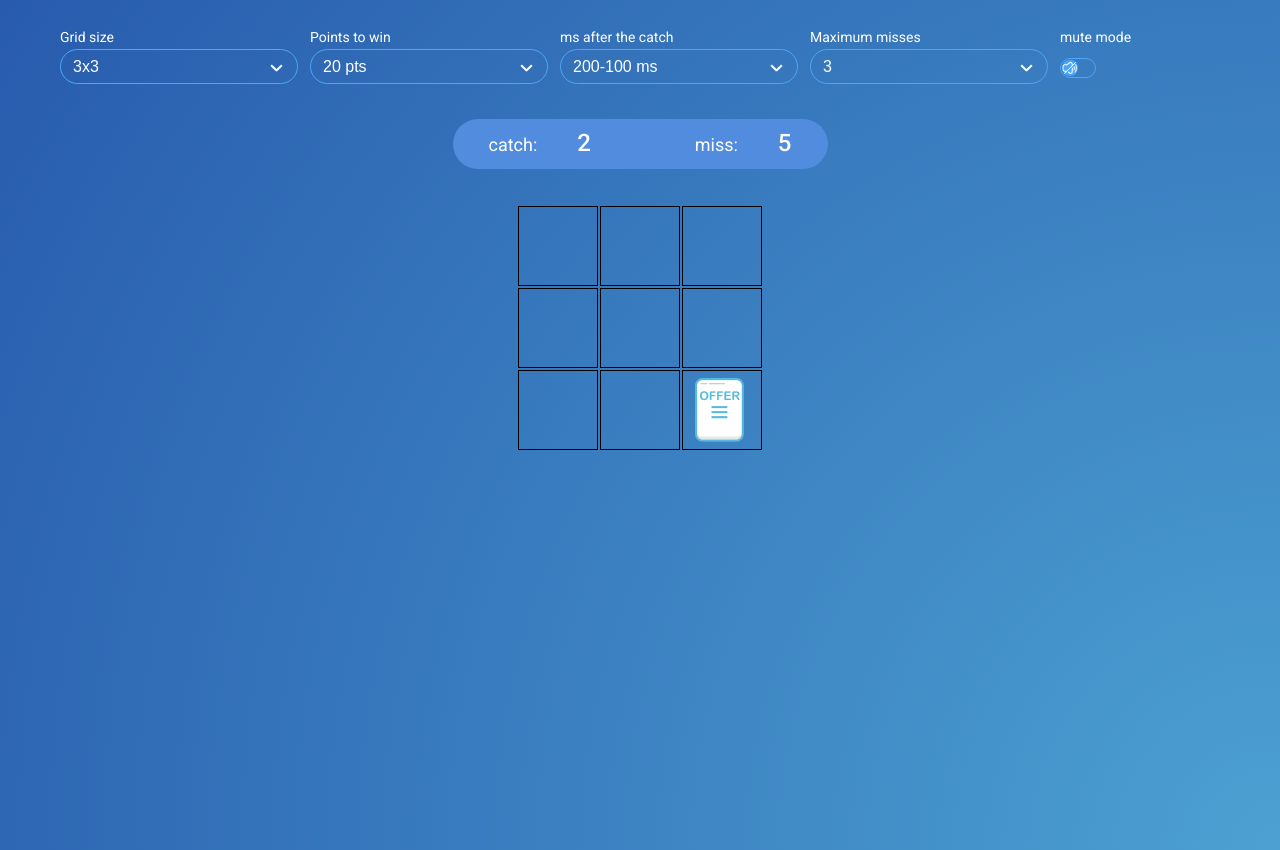
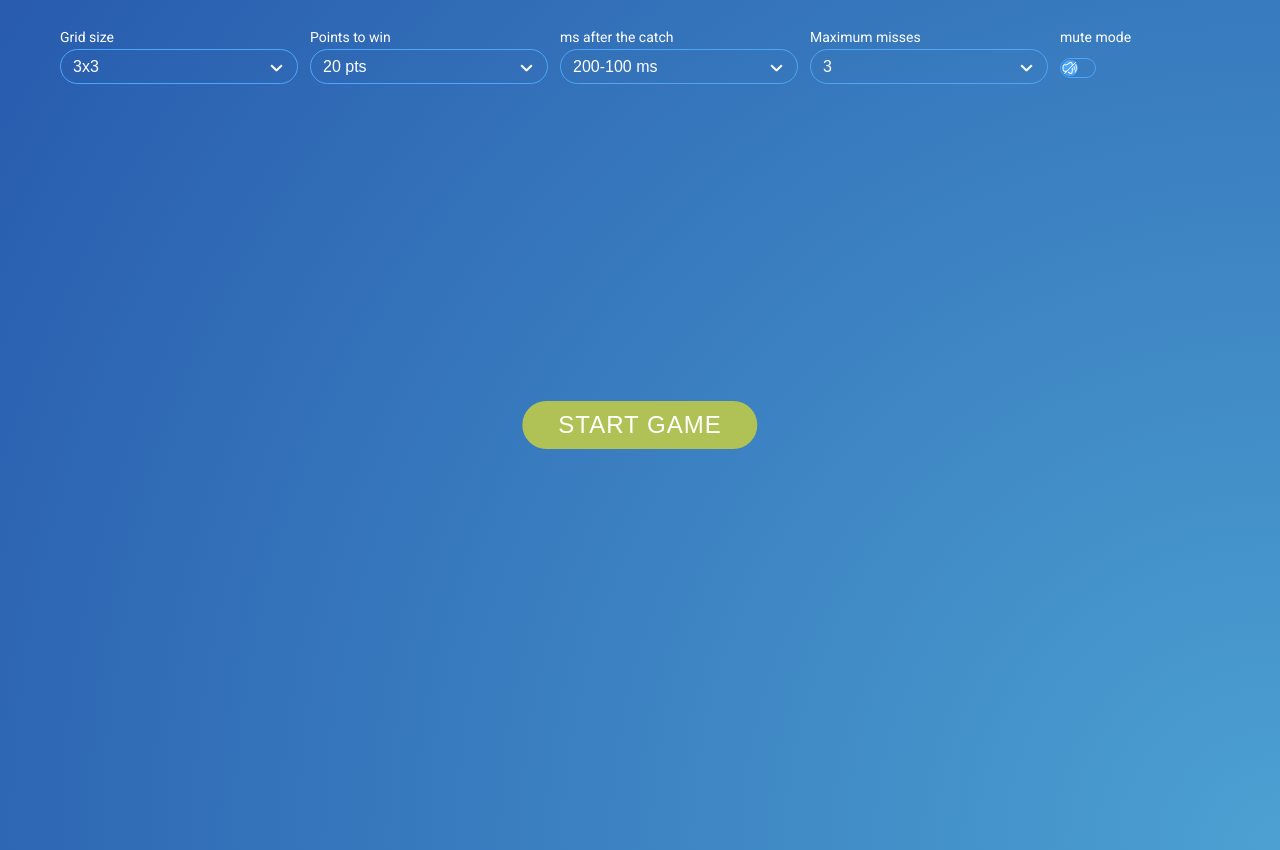
Before and after one commit to krutko77/catch_the_offer, a plain HTML site: page index.html in a window 1280 px wide. Drawn offline with Linux system fonts and the light colour scheme.

Commit message:
19/01/2024

```diff
--- a/data/game.data.js
+++ b/data/game.data.js
@@ -4,15 +4,12 @@ export const OFFER_STATUSES = {
 	caught: 'caught'
 }
 
-let selectRowsCount = 3;
-let selectColumnsCount = 3;
-
 export const data = {
 	// array for cells: cell = {x,y}
 	settings: {
-		rowsCount: selectRowsCount,
-		columnsCount: selectColumnsCount,
-		pointsToWin: 10,
+		rowsCount: 3,
+		columnsCount: 3,
+		pointsToWin: 20,
 		maximumMisses: 3,
 		decreaseDeltaInMs: 100,
 		isMuted: true
@@ -29,15 +26,15 @@ export const data = {
 		}
 	},
 	score: {
-		missCount: 3,
-		caughtCount: 2
+		missCount: 0,
+		caughtCount: 0
 	}
 }
 
 let subscribers = []
 
 function notify() {
-	subscribers.forEach(subscriber => subscriber())
+	subscribers.forEach(subscriber => subscriber());
 }
 
 export function subscribe(newSubscriber) {
@@ -45,18 +42,33 @@ export function subscribe(newSubscriber) {
 	/* console.log(subscribers.length) */
 }
 
-document.addEventListener('DOMContentLoaded', () => {
-	const selectElement = document.getElementById('gridSize');
+// изменение данных через настройки
+export function gridDimensions(selectGridElement) {
+	data.settings.rowsCount = Number(selectGridElement.value);
+	data.settings.columnsCount = Number(selectGridElement.value);
+}
 
-	selectElement.addEventListener("change", function () {
+export function pointsToWin(selectPointsElement) {
+	data.settings.pointsToWin = Number(selectPointsElement.value);
 
-		data.rowsCount = Number(selectElement.value);
-		data.columnsCount = Number(selectElement.value);
+	console.log("win", data.settings.pointsToWin)
+}
 
-		notify()
-	});
+export function decreaseDeltaInMs(selectMsAfterElement) {
+	data.settings.decreaseDeltaInMs = Number(selectMsAfterElement.value);
 
-})
+	console.log("ms", data.settings.decreaseDeltaInMs)
+}
+
+export function maximumMisses(selectMaxMissesElement) {
+	data.settings.maximumMisses = Number(selectMaxMissesElement.value);
+
+	console.log("maxMiss", data.settings.maximumMisses)
+}
+
+
+
+
 
 
 let stepIntervalId;
--- a/index.html
+++ b/index.html
@@ -15,7 +15,9 @@
 
 <body>
 	<div id="wrapper" class="wrapper">
+		<div id="container" class="container">
 
+		</div>
 	</div>
 	<script src="main.js" type="module"></script>
 </body>
--- a/main.js
+++ b/main.js
@@ -1,18 +1,19 @@
-import { Game } from './ui/game/game.component.js'
-import { subscribe } from './data/game.data.js'
-import { Player } from './sound/player.js'
-
-Player();
-
-// subscribe(renderApp);
-
-const wrapperElement = document.getElementById('wrapper');
+import { Settings } from './ui/game/settings/settings.component.js';
+import { settingsData } from '../../data/settings.data.js';
+import { Button } from './ui/game/button/button.component.js';
+import { changeSettings } from './ui/game/settings/settings.component.js';
 
 
+export const containerElement = document.getElementById('container');
+
 function renderApp() {
-	const gameElement = Game();
-	wrapperElement.innerHTML = "";
-	wrapperElement.append(gameElement);
+	const settingsElement = Settings(settingsData);
+	const buttonElement = Button();
+	containerElement.append(settingsElement);
+	changeSettings();
+	containerElement.append(buttonElement);
+
+	return
 }
 
 renderApp();
--- a/style.css
+++ b/style.css
@@ -113,6 +113,7 @@ select:-webkit-autofill:focus {
 }
 
 .container {
+	position: relative;
 	background: radial-gradient(circle at 100% 100%, #4ca1d2, #285bae);
 	-webkit-box-flex: 1;
 	-ms-flex: 1 1;
@@ -244,6 +245,34 @@ option {
 	background-image: url("./assets/images/mute-off.svg");
 }
 
+.start-button {
+	position: absolute;
+	top: 50%;
+	left: 50%;
+	transform: translate(-50%, -50%);
+	display: inline-block;
+	padding: 12px 36px;
+	border-radius: 24px;
+	font-weight: 500;
+	font-size: 24px;
+	letter-spacing: 1px;
+	text-transform: uppercase;
+	transition: all 0.3s ease;
+	background-color: #b0c255;
+	color: white;
+}
+
+.start-button:active {
+	transform: translate(-49%, -45%);
+}
+
+.game-wrapper {
+	display: flex;
+	flex-direction: column;
+	justify-content: center;
+	align-items: center;
+}
+
 .scores {
 	background-color: #528cde;
 	display: flex;
--- /dev/null
+++ b/ui/game/button/button.component.js
@@ -0,0 +1,21 @@
+import { Game } from "../game.component.js";
+import { containerElement } from '../../../main.js';
+import { subscribe } from "../../../data/game.data.js";
+
+export function Button() {
+	const container = document.createElement('button');
+	container.classList.add('start-button');
+	container.innerText = 'START GAME';
+	container.addEventListener('click', () => renderGame(container))
+
+	return container
+}
+
+/* subscribe(renderGame); */
+
+function renderGame(button) {
+	button.style.opacity = '0';
+
+	const gameElement = Game();
+	containerElement.append(gameElement);
+}
--- a/ui/game/game.component.js
+++ b/ui/game/game.component.js
@@ -1,20 +1,18 @@
-import { Settings } from './settings/settings.component.js';
+import { Player } from '../../sound/player.js';
 import { Scores } from './scores/scores.component.js';
 import { Grid } from './grid/grid.component.js';
-import { settingsData } from '../../data/settings.data.js';
 
 export function Game() {
-	const containerElement = document.createElement('div');
-	containerElement.classList.add('container');
+	Player();
 
-	const settingsElement = Settings(settingsData);
-	containerElement.append(settingsElement);
+	const container = document.createElement('div');
+	container.classList.add('game-wrapper');
 
 	const scoresElement = Scores();
-	containerElement.append(scoresElement);
+	container.append(scoresElement);
 
 	const gridElement = Grid();
-	containerElement.append(gridElement);
+	container.append(gridElement);
 
-	return containerElement;
+	return container;
 }
--- a/ui/game/grid/grid.component.js
+++ b/ui/game/grid/grid.component.js
@@ -6,8 +6,12 @@ export function Grid() {
 
 	for (let y = 0; y < data.settings.rowsCount; y++) {
 		const row = document.createElement('tr');
+		console.log(data.settings.rowsCount)
 
 		for (let x = 0; x < data.settings.columnsCount; x++) {
+
+			console.log(data.settings.columnsCount)
+
 			const cell = Cell(x, y);
 			row.append(cell);
 		}
--- a/ui/game/settings/select/select.component.js
+++ b/ui/game/settings/select/select.component.js
@@ -1,14 +1,14 @@
-export function Select(data) {
+export function Select(settingsData) {
 	const container = document.createElement('div');
 	container.classList.add('select-wrapper');
 	const selectSettingElement = document.createElement('select');
 	selectSettingElement.classList.add('select');
-	selectSettingElement.id = data.selectId;
+	selectSettingElement.id = settingsData.selectId;
 
-	for (let i = 0; i < data.values.length; i++) {
+	for (let i = 0; i < settingsData.values.length; i++) {
 		const selectItem = document.createElement('option');
-		selectItem.value = data.values[i];
-		let label = data.labels[i];
+		selectItem.value = settingsData.values[i];
+		let label = settingsData.labels[i];
 		selectItem.append(label);
 		selectSettingElement.append(selectItem);
 	}
--- a/ui/game/settings/settings.component.js
+++ b/ui/game/settings/settings.component.js
@@ -1,7 +1,11 @@
 import { Select } from './select/select.component.js';
 import { Switch } from './switch/switch.component.js';
+import { gridDimensions } from '../../../data/game.data.js';
+import { pointsToWin } from '../../../data/game.data.js';
+import { decreaseDeltaInMs } from '../../../data/game.data.js';
+import { maximumMisses } from '../../../data/game.data.js';
 
-export function Settings(data) {
+export function Settings(settingsData) {
 	const containerElement = document.createElement('div');
 	containerElement.classList.add('settings');
 
@@ -17,17 +21,40 @@ export function Settings(data) {
 		containerElement.append(SettingElement);
 	}
 
-	for (let i = 0; i < data.length; i++) {
-		if (data[i].title !== 'mute mode') {
-			let a = data[i];
-			let b = Select(data[i].controlData);
-			renderSettingElement(a, b);
+	for (let i = 0; i < settingsData.length; i++) {
+		if (settingsData[i].title !== 'mute mode') {
+			let data = settingsData[i];
+			let controlType = Select(settingsData[i].controlData);
+			renderSettingElement(data, controlType);
 		} else {
-			let a = data[i];
-			let b = Switch(data[i].controlData);
-			renderSettingElement(a, b);
+			let data = settingsData[i];
+			let controlType = Switch(settingsData[i].controlData);
+			renderSettingElement(data, controlType);
 		}
 	}
 
 	return containerElement;
 }
+
+export function changeSettings() {
+	const selectGridElement = document.getElementById('gridSize');
+	selectGridElement.addEventListener('click', () => {
+		gridDimensions(selectGridElement);
+	});
+
+	const selectPointsElement = document.getElementById('pointsToWin');
+	selectPointsElement.addEventListener('click', () => {
+		pointsToWin(selectPointsElement);
+	});
+
+	const selectMsAfterElement = document.getElementById('msAfterTheCatch');
+	selectMsAfterElement.addEventListener('click', () => {
+		decreaseDeltaInMs(selectMsAfterElement);
+	});
+
+	const selectMaxMissesElement = document.getElementById('maximumMisses');
+	selectMaxMissesElement.addEventListener('click', () => {
+		maximumMisses(selectMaxMissesElement);
+	});
+
+}
--- a/ui/game/settings/switch/switch.component.js
+++ b/ui/game/settings/switch/switch.component.js
@@ -1,4 +1,4 @@
-export function Switch(data) {
+export function Switch(settingsData) {
 	const container = document.createElement('label');
 	container.classList.add('checkbox');
 	container.htmlFor = 'checkbox';
@@ -6,7 +6,7 @@ export function Switch(data) {
 	const inputSwitchSettingElement = document.createElement('input');
 	inputSwitchSettingElement.classList.add('checkbox-input');
 	inputSwitchSettingElement.type = 'checkbox';
-	inputSwitchSettingElement.id = data.checkboxId;
+	inputSwitchSettingElement.id = settingsData.checkboxId;
 	const spanSwitchSettingElement = document.createElement('span');
 	spanSwitchSettingElement.classList.add('checkbox-inner');
 
```
Also changed, not shown: new.js (deleted).
